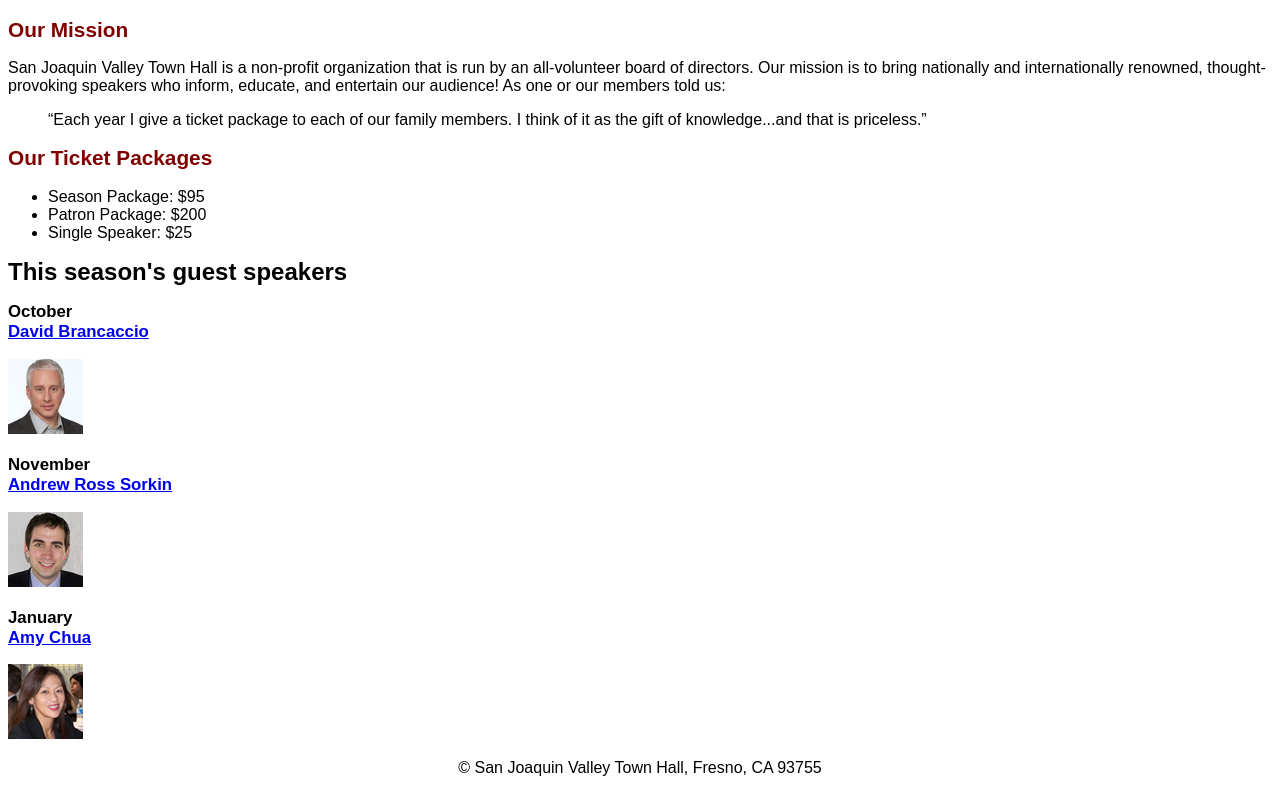
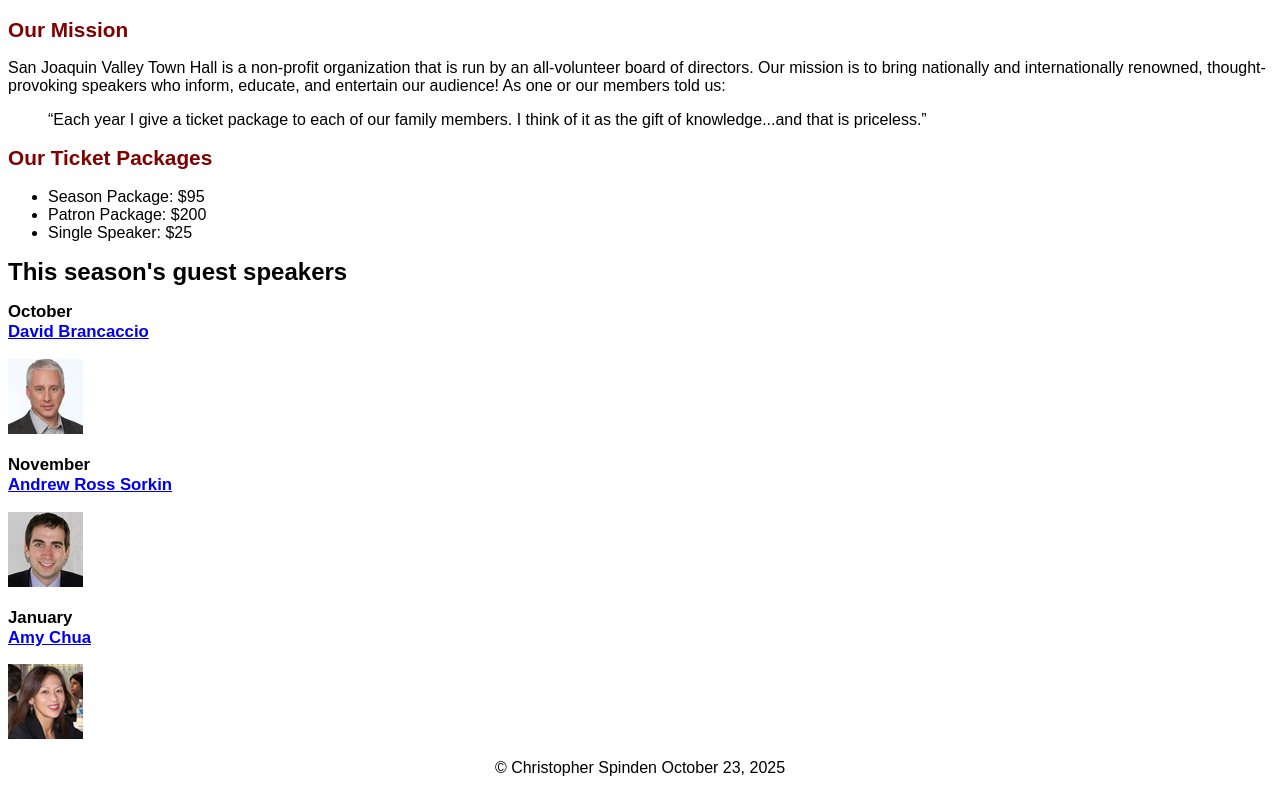
Before and after one commit to ChrisSpinden5684/A06, a plain HTML site: page index.html in a window 1280 px wide. Shown: the part 109-902 px from the top of the page. Drawn offline with Linux system fonts and the light colour scheme.

Commit message:
Updated Footer
Incorrect footer information was displayed. Proper information is displayed now.

```diff
--- a/index.html
+++ b/index.html
@@ -39,7 +39,7 @@
 		<img src="images/chua75.jpg" alt="Amy Chua photo">
 	</main>
 	<footer>
-		<p>&copy; San Joaquin Valley Town Hall, Fresno, CA 93755</p>
+		<p>&copy; Christopher Spinden October 23, 2025</p>
 	</footer>
 </body>
 </html>
```
